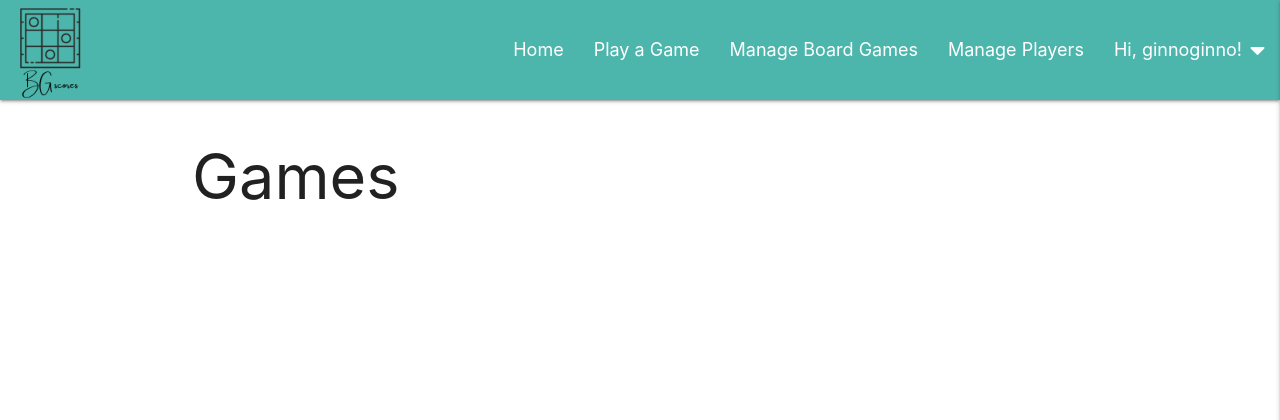
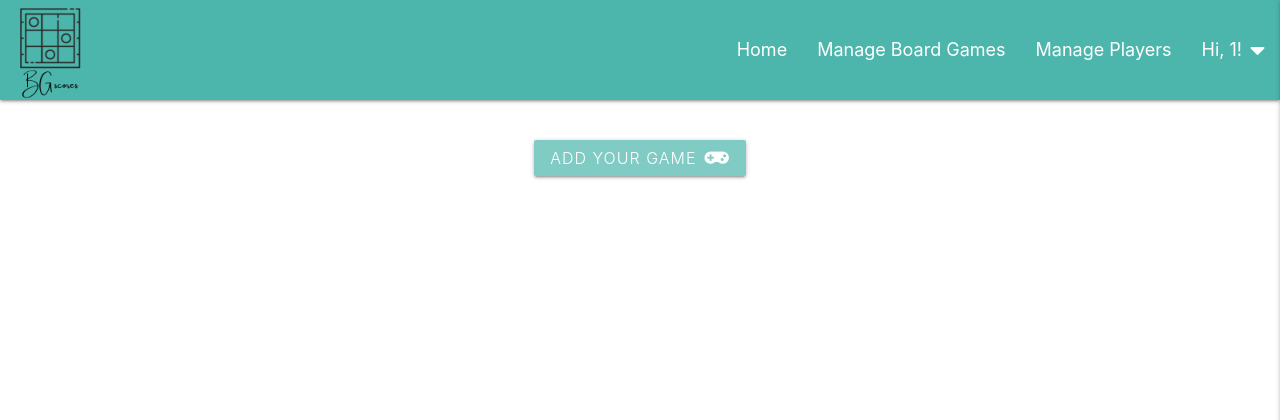
Before and after one commit to gladys-pascual/bg-scores, a Flask app: page / in a window 1280 px wide. Shown: the top 420 px of the page. Run offline with Flask 2, Linux system fonts and the light colour scheme; the visitor is signed in with stand-in values (Sample User, id 1); data that the repository does not hold is empty; some libraries are stand-ins or nearby versions.

Commit message:
Create add game button, fix content in gamecard.

```diff
--- a/app.py
+++ b/app.py
@@ -22,35 +22,36 @@ mongo = PyMongo(app)
 @app.route("/")
 @app.route("/get_games")
 def get_games():
+    if session:
+        #  Getting games collection from database
+        games = mongo.db.games.find()
 
-    games = mongo.db.games.find()
+        # Function to transform from DB format of
+        # players collection to ideal template
+        def mapPlayer(p):
+            updated_player = {
+                "_id": str(p["_id"]),
+                "player": p["player"]
+            }
+            return updated_player
+        # Getting players collection from database
+        players = mongo.db.players.find()
 
-    # Function to transform from DB format of
-    # players collection to ideal template
-    def mapPlayer(p):
-        updated_player = {
-            "_id": str(p["_id"]),
-            "player": p["player"]
-        }
-        return updated_player
+        # Function to transform from DB format of
+        # boardgames collection to ideal template
+        def mapBoardgame(bg):
+            updated_boardgame = {
+                "_id": str(bg["_id"]),
+                "boardgame": bg["boardgame"]
+            }
+            return updated_boardgame
+        # Getting boardgames collection from database
+        boardgames = mongo.db.boardgames.find()
 
-    players = mongo.db.players.find()
-
-    # Function to transform from DB format of
-    # boardgames collection to ideal template
-    def mapBoardgame(bg):
-        updated_boardgame = {
-            "_id": str(bg["_id"]),
-            "boardgame": bg["boardgame"]
-        }
-        return updated_boardgame
-
-    boardgames = mongo.db.boardgames.find()
-
-    user = "ginnoginno"
-    return render_template("games.html",
-        games=games, players=map(mapPlayer, players), boardgames=map(mapBoardgame, boardgames), user=user)
-
+        return render_template("games.html",
+            games=games, players=map(mapPlayer, players), boardgames=map(mapBoardgame, boardgames))
+    else:
+        return render_template("login.html")
 
 @app.route("/register", methods=["GET", "POST"])
 def register():
@@ -110,6 +111,16 @@ def logout():
     return redirect(url_for("login"))
 
 
+@app.route("/add_game", methods=["GET", "POST"])
+def add_game():
+    return redirect(url_for("get_games"))
+
+
+@app.route("/edit_game", methods=["GET", "POST"])
+def edit_game():
+    return redirect(url_for("get_games"))
+
+
 if __name__ == "__main__":
     app.run(host=os.environ.get("IP"),
             port=int(os.environ.get("PORT")),
--- a/static/css/style.css
+++ b/static/css/style.css
@@ -37,6 +37,29 @@
   padding-left: 8px;
 }
 
+.modal-button-wrapper{
+  display:flex;
+  margin: 5vh;
+  justify-content: center;
+}
+
+.modal-button-icon{
+  padding-left: 8px;
+}
+
+.modal-button{
+  font-weight: 300;
+  font-size: medium;
+  letter-spacing: 1px;
+  display: flex;
+  align-items: center;
+}
+
+.modal-button:hover{
+  color:black;
+  box-shadow: 0px 0px 8px black;
+}
+
 /* Flash messages */
 .flashes h5{
   line-height: 2;
@@ -47,6 +70,7 @@
 .flashes{
   margin-bottom: 0px;
 }
+
 
 /* Navbar */
 nav {
@@ -161,6 +185,18 @@ input[type=text]:not(.browser-default) {
   margin: 0px;
 }
 
+.board-game-heading{
+  text-transform: uppercase;
+  font-weight: 300;
+  letter-spacing: 4px;
+}
+
 .player-gap{
-  padding-right: 8px;
+  padding-left: 4px;
 }
+
+.player-and-score{
+  display: flex;
+  justify-content: space-between;
+  padding: 0 5vw;
+}
--- a/static/js/script.js
+++ b/static/js/script.js
@@ -1,4 +1,5 @@
 $(document).ready(function(){
   $(".dropdown-trigger").dropdown({coverTrigger: false, hover: true});
   $('.sidenav').sidenav({edge: "right"});
+  $('.modal').modal();
 });
--- a/templates/base.html
+++ b/templates/base.html
@@ -21,7 +21,8 @@
       href="{{ url_for('static', filename='css/style.css') }}"
       type="text/css"
     />
-    {% block styles %} {% endblock %}
+    {% block styles %}
+    {% endblock %}
     <title>BG scores</title>
   </head>
   <body>
@@ -46,7 +47,7 @@
           {% if session.user %}
             <ul class="right hide-on-med-and-down header-links">
               <li><a href="{{ url_for('get_games') }}">Home</a></li>
-              <li><a href="#">Play a Game</a></li>
+              <!-- <li><a href="{{ url_for('add_game') }}">Play a Game</a></li> -->
               <li><a href="#">Manage Board Games</a></li>
               <li><a href="#">Manage Players</a></li>
               <!-- Dropdown Trigger -->
@@ -55,7 +56,7 @@
                   class="dropdown-trigger username"
                   href="#!"
                   data-target="dropdown1"
-                  >Hi, {{ user }}!<i class="fas fa-caret-down fa-icon"
+                  >Hi, {{ session.user }}!<i class="fas fa-caret-down fa-icon"
                     ><span class="sr-only">dropdown icon</span></i
                   ></a
                 >
@@ -72,13 +73,13 @@
                 <img src="" alt="" />
               </div>
               <h5 class="username-sidenav">
-                Hi {{ user }} <i class="far fa-user-circle"><span class="sr-only">user icon</span></i>
+                Hi {{ session.user }} <i class="far fa-user-circle"><span class="sr-only">user icon</span></i>
               </h5>
             </div>
           </li>
           <li><div class="divider teal lighten-2"></div></li>
           <li><a href="{{ url_for('get_games') }}">Home</a></li>
-          <li><a href="#">Play a Game</a></li>
+          <!-- <li><a href="{{ url_for('add_game') }}">Play a Game</a></li> -->
           <li><a href="#">Manage Board Games</a></li>
           <li><a href="#">Manage Players</a></li>
           <li><a href="{{ url_for('logout') }}">Logout</a></li>
@@ -88,15 +89,21 @@
 
     <section>
       <!-- Flash messages -->
-      {% with messages = get_flashed_messages() %} {% if messages %} {% for
-      message in messages %}
-      <div class="row flashes">
-        <h5 class="teal lighten-3 center-align white-text">{{ message }}</h5>
-      </div>
-      {% endfor %} {% endif %} {% endwith %}
+      {% with messages = get_flashed_messages() %}
+        {% if messages %}
+          {% for message in messages %}
+          <div class="row flashes">
+            <h5 class="teal lighten-3 center-align white-text">{{ message }}</h5>
+          </div>
+          {% endfor %}
+        {% endif %}
+      {% endwith %}
     </section>
 
-    <main class="container">{% block content %} {% endblock %}</main>
+    <main class="container">
+      {% block content %}
+      {% endblock %}
+    </main>
 
     <script
       src="https://code.jquery.com/jquery-3.6.0.min.js"
--- a/templates/games.html
+++ b/templates/games.html
@@ -1,10 +1,12 @@
 {% extends "base.html" %}
 {% block content %}
-
-  <h1>Games</h1>
+  <!-- Modal Trigger -->
+  <div class="modal-button-wrapper">
+    <a class="waves-effect waves-light btn modal-trigger modal-button teal lighten-3" href="#add_game">Add your game <i class="fas fa-gamepad modal-button-icon"><span class="sr-only">game icon</span></i></a>
+  </div>
   {% for game in games %}
     <div class="row">
-      <div class="col s12 m5">
+        <div class="col s12 m8 l5">
           <div class="card-panel">
             <div class="card-header">
               <p>day</p>
@@ -12,20 +14,25 @@
             </div>
             {% for boardgame in boardgames %}
               {% if boardgame._id == game.boardgame%}
-             <h4>{{ boardgame.boardgame }}</h4>
+              <h4 class="board-game-heading center">{{ boardgame.boardgame }}</h4>
               {% endif %}
             {% endfor %}
             {% for player in players %}
               {% for game_player_info in game.players_scores %}
                 {% if player._id == game_player_info.player %}
-               <span> {{ player.player }} </span>
+                <p class="player-and-score">
+                  <span>
+                    {{ player.player }}
                     {% if game_player_info.isWinner %}
                       <span  class="player-gap">
-                  <i class="fas fa-trophy yellow-text"><span class="sr-only">trophy icon</span></i>
+                        <i class="fas fa-trophy orange-text"><span class="sr-only">trophy icon</span></i>
                       </span>
-                {% else %}
-                <span class="player-gap"></span>
                     {% endif %}
+                  </span>
+                  <span>
+                    {{ game_player_info.score}}
+                  </span>
+                </p>
                 {% endif %}
               {% endfor %}
             {% endfor %}
@@ -34,4 +41,19 @@
     </div>
 
   {% endfor %}
+
+
+
+
+  <!-- Add Game Modal -->
+  <div id="add_game" class="modal">
+    <div class="modal-content">
+      <h2>add game</h2>
+    </div>
+    <div class="modal-footer">
+      <a href="{{ url_for('add_game') }}" class="modal-close waves-effect waves-green btn-flat">Submit</a>
+    </div>
+  </div>
+
+
 {% endblock %}
```
Also changed, not shown: templates/game/add_game.html (deleted, +0 -16 lines), README.md. Lines whose indentation alone changed are shown as unchanged.
